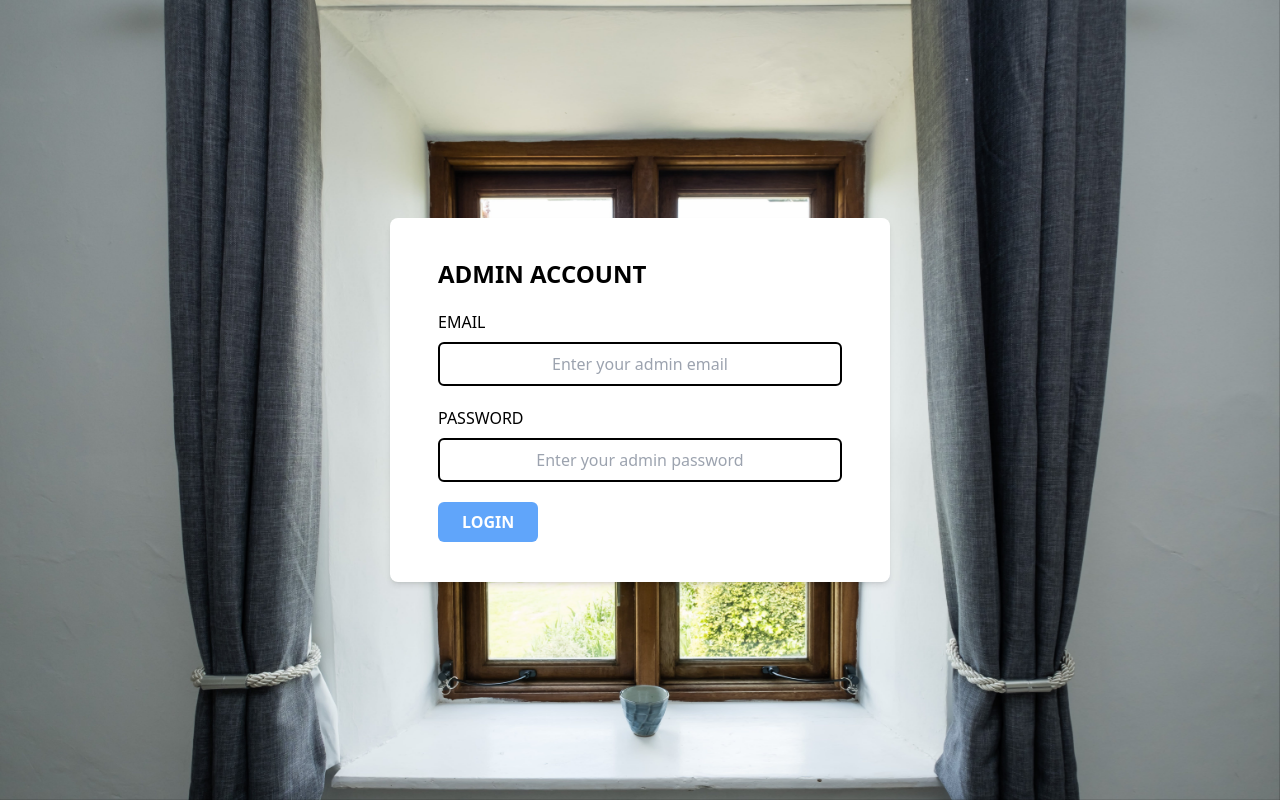
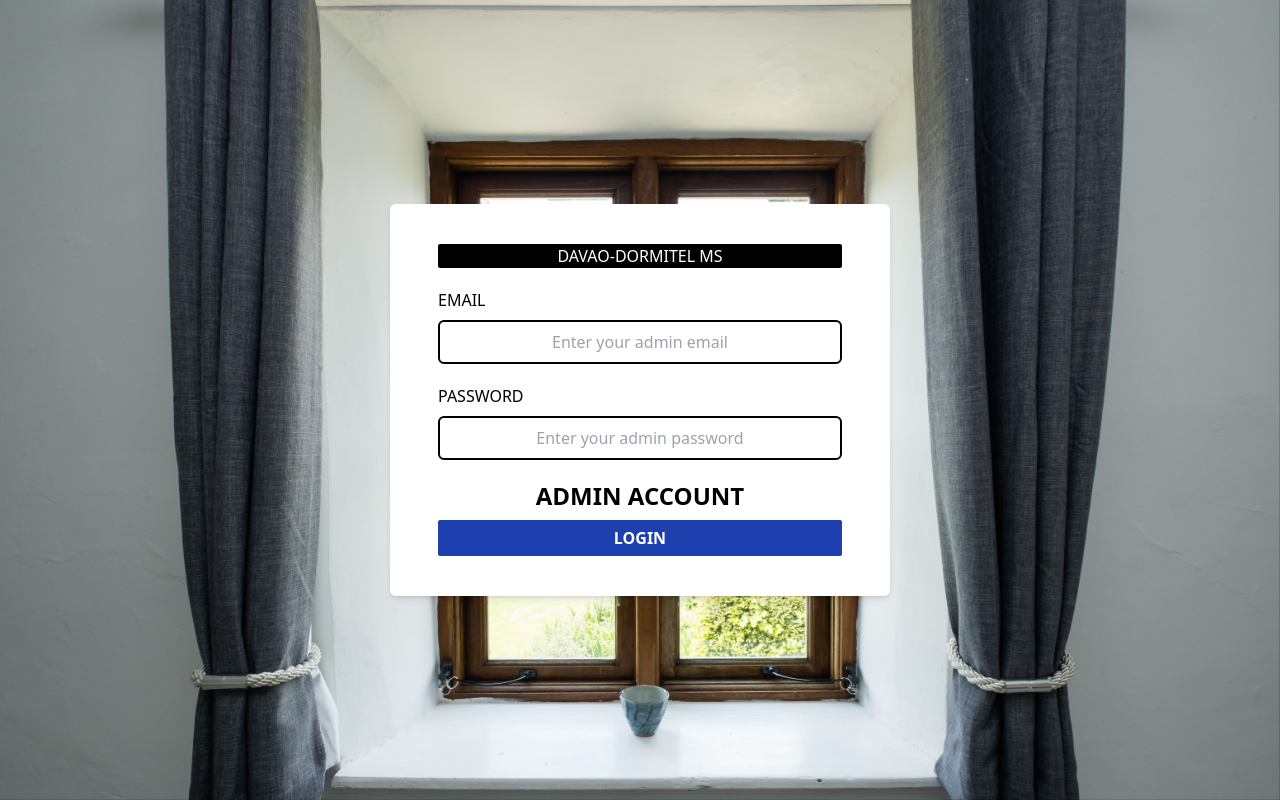
Before and after one commit to Jas-developer/davaodormitel-management-system, a React (Vite) app: page /revenue in a window 1280 px wide. Built offline with nearby package versions, Linux system fonts and the light colour scheme.

Commit message:
re designed login

```diff
--- a/src/App.tsx
+++ b/src/App.tsx
@@ -31,12 +31,11 @@ const App = () => {
     <main className="bg-[url('/background.jpg')] overflow-x-hidden md:h-[100vh] flex-col  items-center bg-fixed relative bg-cover justify-center flex w-[100%] ">
       <div className="w-[60vw] h-[100vh] md:h-auto p-5 bg-transparent items-center flex justify-center flex-col gap-4">
         <form
-          className=" bg-white flex flex-col shadow-md rounded-lg text-white gap-5 w-[380px] md:w-[500px] px-10 py-10 md:p-12 md:py-10"
+          className=" bg-white flex flex-col shadow-md rounded-md   text-white gap-5 w-[380px] md:w-[500px] px-10 py-10 md:p-12 md:py-10"
           onSubmit={handleSubmit}
         >
-          <h2 className="md:text-2xl text-black bg-transparent text-xl font-semibold ">
-            ADMIN ACCOUNT
-          </h2>
+          <span className="text-center rounded-sm">DAVAO-DORMITEL MS</span>
+
           <div className="flex flex-col gap-2 bg-transparent">
             <label htmlFor="email " className="bg-transparent text-black">
               EMAIL
@@ -65,10 +64,13 @@ const App = () => {
               onChange={handleChange}
             />
           </div>
-          <div className="flex justify-start bg-inherit">
+          <div className="flex flex-col justify-start gap-2 bg-inherit">
+            <h2 className="md:text-2xl text-center text-black bg-transparent text-xl font-semibold ">
+              ADMIN ACCOUNT
+            </h2>
             <button
               type="submit"
-              className="px-6 rounded-md py-2 bg-blue-400 font-semibold"
+              className="px-6 rounded-sm py-1.5 bg-blue-800 font-semibold"
             >
               LOGIN
             </button>
```
